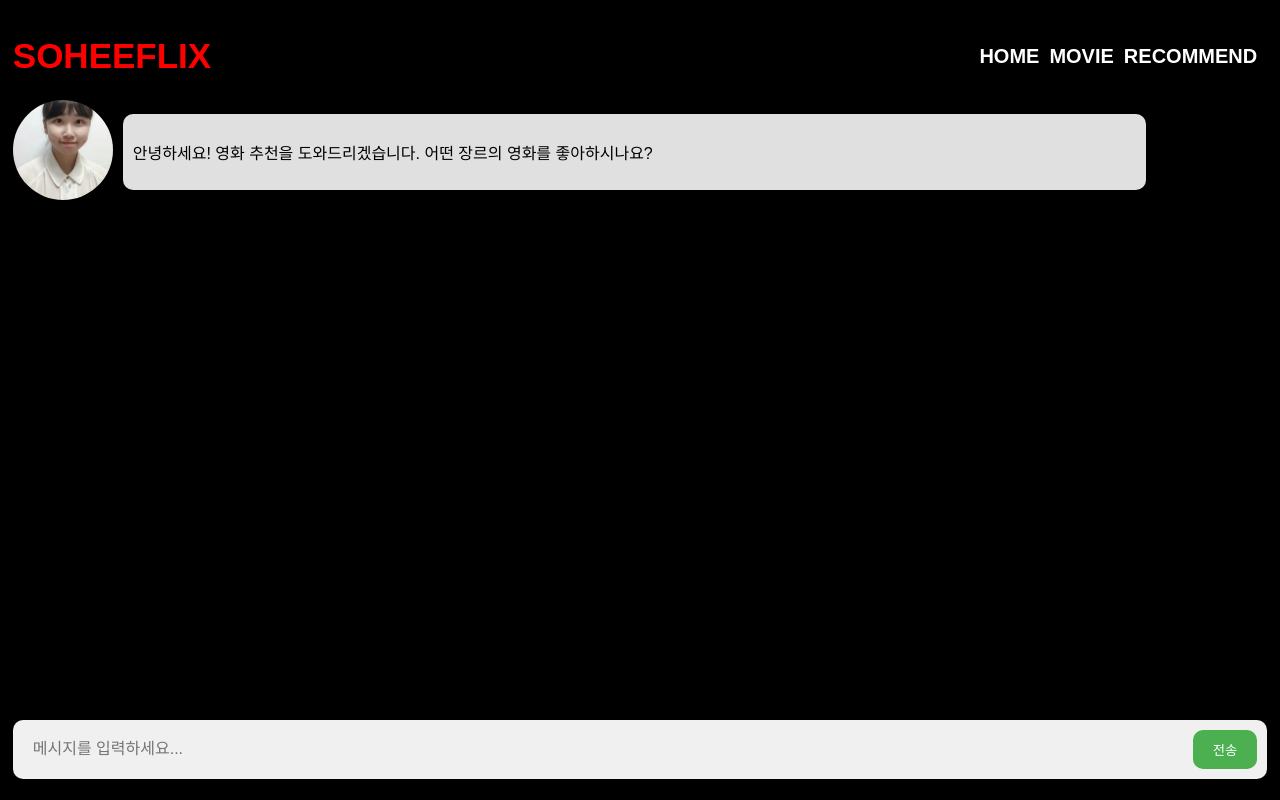
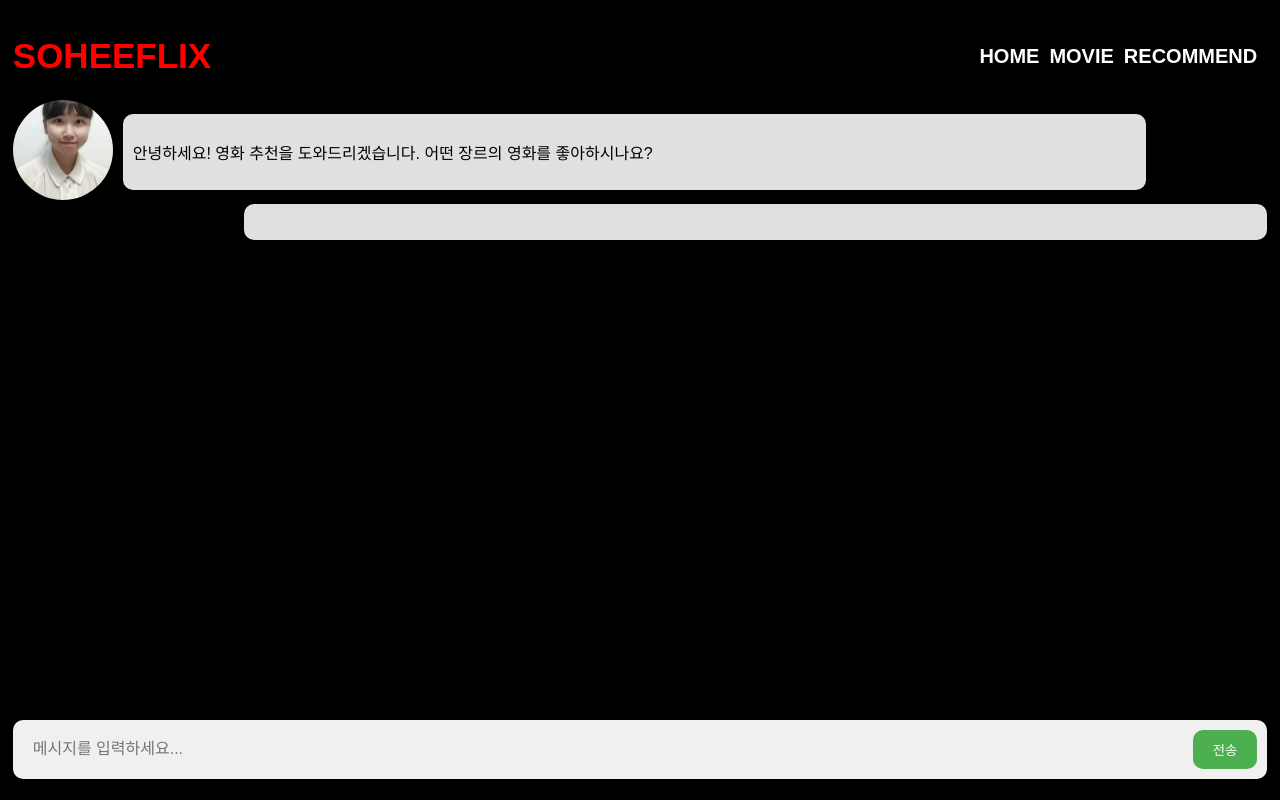
Before and after one commit to soheejjang0912/soheeflix, a React (Create React App) app: page /recommend in a window 1280 px wide. Built offline with nearby package versions, Linux system fonts and the light colour scheme.

Commit message:
recommend 구조 변경을 위한 커밋

```diff
--- a/src/routes/Recommend.js
+++ b/src/routes/Recommend.js
@@ -6,7 +6,7 @@ import sohee from "../img/sohee.jpg";
 
 function Recommend(){
     const [messageContent, setMessageContent] = useState("");
-    const [messages, setMessages] = useState([]);
+    const [messages, setMessages] = useState("");
     const [recommendMovies, setRecommendMovies] = useState([]);
 
     // 메시지 입력값 변경 시 호출되는 함수
@@ -17,11 +17,10 @@ function Recommend(){
     // 전송 버튼 클릭 시 호출되는 함수
     const sendButtonClick = () => {
         // 입력한 메시지를 메시지 목록에 추가하고, 메시지 내용 초기화
-        setMessages([...messages, messageContent]);
+        setMessages(messageContent);
         setMessageContent("");
 
         recommendMoviesApi();
-
     };
 
     const recommendMoviesApi = async () => {
@@ -46,30 +45,30 @@ function Recommend(){
                             <p>안녕하세요! 영화 추천을 도와드리겠습니다. 어떤 장르의 영화를 좋아하시나요?</p>
                         </div>
                     </div>
+
                     <div>
-                        {/* 메시지 목록 렌더링 */}
-                        {messages.map((message, index) => (
-                            <div key={index} className={styles.message__container}>
+                        <div key={messageContent} className={styles.message__container}>
                             <div className={styles.message}>
-                                    <p>{message}</p>
+                                <p>{messages}</p>
                             </div>
                         </div>
-                        ))}
+                    </div>
+
+                    <div>
                         {/* 추천 영화 목록 렌더링 */}
+                        {
+                            <div>
                                 {recommendMovies.map((movie, index) => (
-                            <div key={index} className={styles.message__container}>
-                                <div>
-                                    <img src={movie.medium_cover_image} alt={movie.title}></img>
-                                </div>
-                            </div>
-                            /*<RecommendChat
+                                    <RecommendChat
                                         key={movie.id}
                                         id={movie.id}
                                         coverImage={movie.medium_cover_image}
                                         title={movie.title}
-                                index={movie.index}
-                            />*/
+                                        index={index}
+                                    />
                                 ))}
+                            </div>
+                        }
                     </div>
 
 
```
Lines whose indentation alone changed are shown as unchanged.
